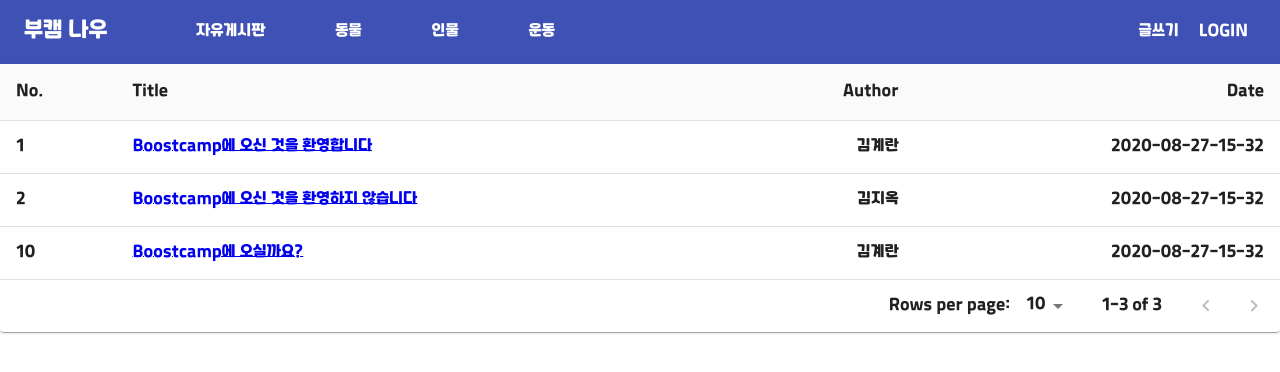
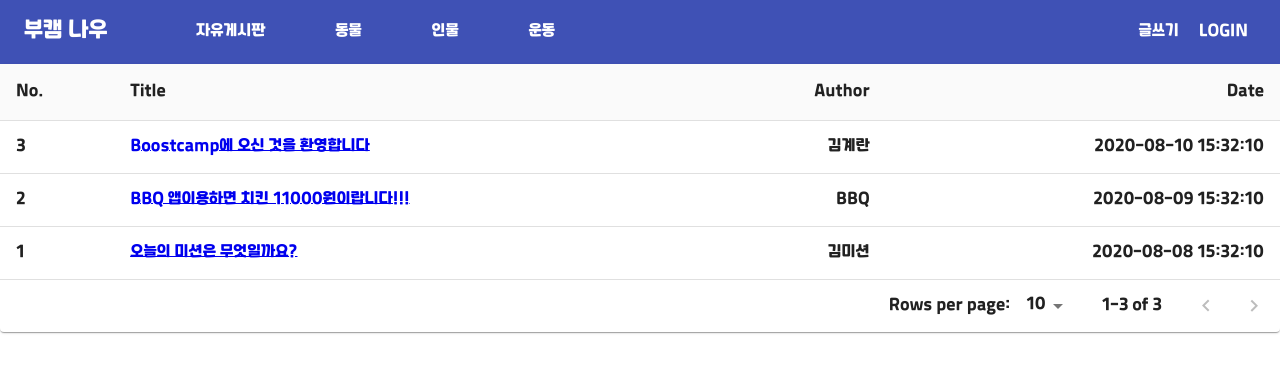
Before and after one commit to minbert/relay03_sample, a React (Create React App) app: page / in a window 1280 px wide. Shown: the top 372 px of the page. Built offline with nearby package versions, Linux system fonts and the light colour scheme.

Commit message:
Table.jsx

```diff
--- a/src/Table.jsx
+++ b/src/Table.jsx
@@ -33,20 +33,20 @@ const response = {
   data:{
     "board_id":1, // 게시판 id(tab 번호)
     "post":[{
-      "post_id": 1,
+      "post_id": 3,
       "title": "Boostcamp에 오신 것을 환영합니다",
       "author": "김계란",
-      "date": "2020-08-27-15-32" // 2020년 8월 27일 15시 32분"
+      "date": "2020-08-10 15:32:10"
     },{
       "post_id": 2,
-      "title": "Boostcamp에 오신 것을 환영하지 않습니다",
-      "author": "김지옥",
-      "date": "2020-08-27-15-32" // 2020년 8월 27일 15시 30분
+      "title": "BBQ 앱이용하면 치킨 11000원이랍니다!!!",
+      "author": "BBQ",
+      "date": "2020-08-09 15:32:10"
     },{
-      "post_id": 10,
-      "title": "Boostcamp에 오실까요?",
-      "author": "김계란",
-      "date": "2020-08-27-15-32" // 2020년 8월 27일 15시 25분
+      "post_id": 1,
+      "title": "오늘의 미션은 무엇일까요?",
+      "author": "김미션",
+      "date": "2020-08-08 15:32:10"
     }]
   }
 }
```
